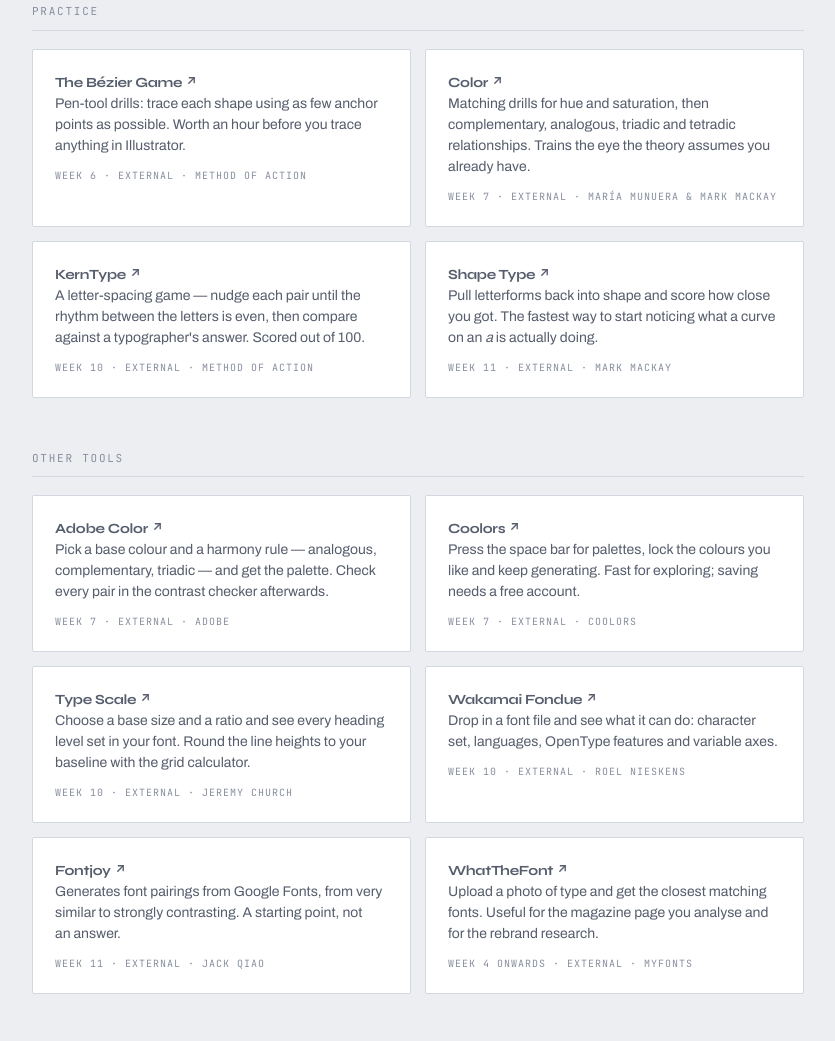
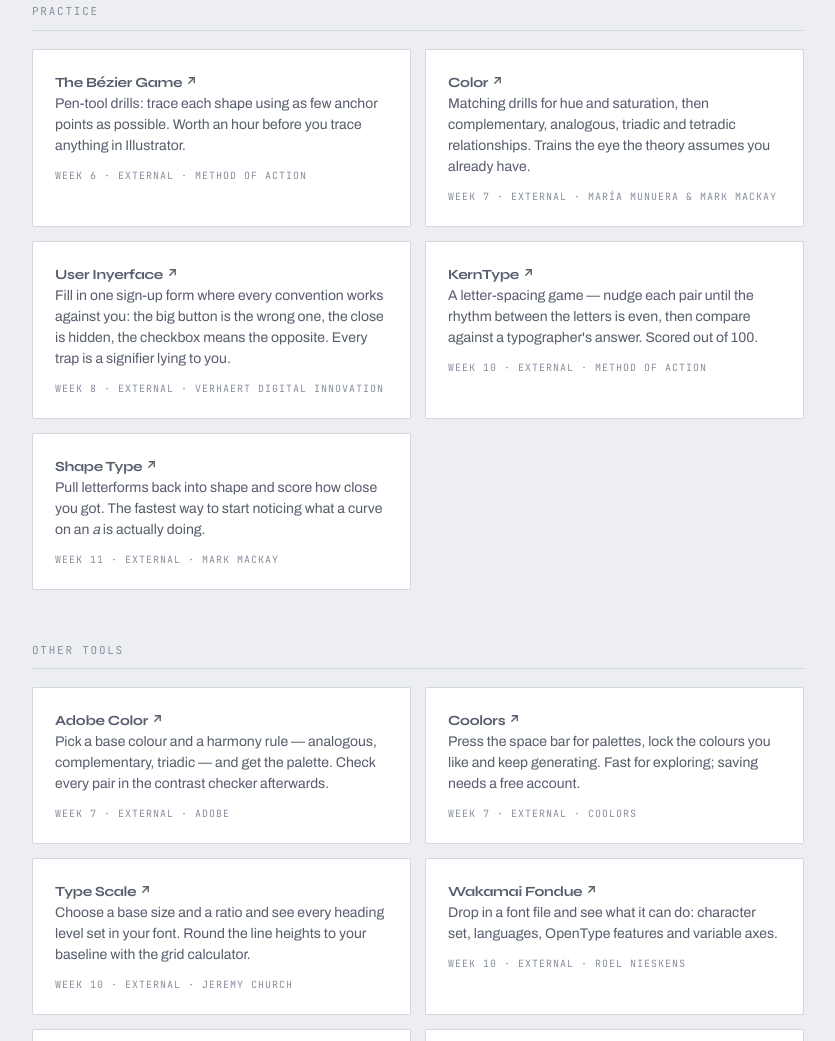
Before and after one commit to cyberhirsch/DesignGestalt, a plain HTML site: page index.html in a window 1280 px wide. Shown: the part 2204-3245 px from the top of the page, without its empty margins (222-1057 px from the left). Drawn offline with Linux system fonts and the light colour scheme.

Commit message:
Practice: add User Inyerface for Week 8

```diff
--- a/index.html
+++ b/index.html
@@ -371,6 +371,11 @@
         <p>Matching drills for hue and saturation, then complementary, analogous, triadic and tetradic relationships. Trains the eye the theory assumes you already have.</p>
         <p class="credit">Week 7 &middot; External &middot; María Munuera &amp; Mark MacKay</p>
       </a>
+      <a class="card" href="https://userinyerface.com/" target="_blank" rel="noopener noreferrer">
+        <p class="card-name">User Inyerface<svg viewBox="0 0 24 24" width="13" height="13" fill="none" stroke="currentColor" stroke-width="2.5" stroke-linecap="round" stroke-linejoin="round" aria-hidden="true"><path d="M7 17 17 7"/><path d="M8 7h9v9"/></svg></p>
+        <p>Fill in one sign-up form where every convention works against you: the big button is the wrong one, the close is hidden, the checkbox means the opposite. Every trap is a signifier lying to you.</p>
+        <p class="credit">Week 8 &middot; External &middot; Verhaert Digital Innovation</p>
+      </a>
       <a class="card" href="https://type.method.ac/" target="_blank" rel="noopener noreferrer">
         <p class="card-name">KernType<svg viewBox="0 0 24 24" width="13" height="13" fill="none" stroke="currentColor" stroke-width="2.5" stroke-linecap="round" stroke-linejoin="round" aria-hidden="true"><path d="M7 17 17 7"/><path d="M8 7h9v9"/></svg></p>
         <p>A letter-spacing game — nudge each pair until the rhythm between the letters is even, then compare against a typographer's answer. Scored out of 100.</p>
```
